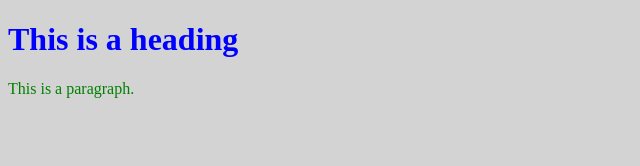
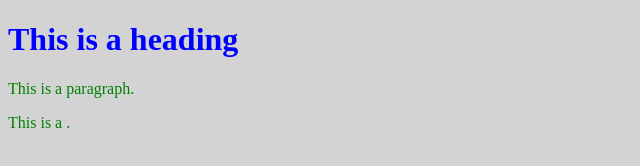
Before and after one commit to mattinuorela/gitprojekti, a plain HTML site: page index.html in a window 1280 px wide. Shown: the full height of the page, 0-640 px from the left. Drawn offline with Linux system fonts and the light colour scheme; files that its build step writes are made by us from their sources.

Commit message:
lisäsin uuden rivin

```diff
--- a/index.html
+++ b/index.html
@@ -7,6 +7,7 @@
 
 <h1>This is a heading</h1>
 <p>This is a paragraph.</p>
+<p>This is a .</p>
 
 </body>
 </html>
```
